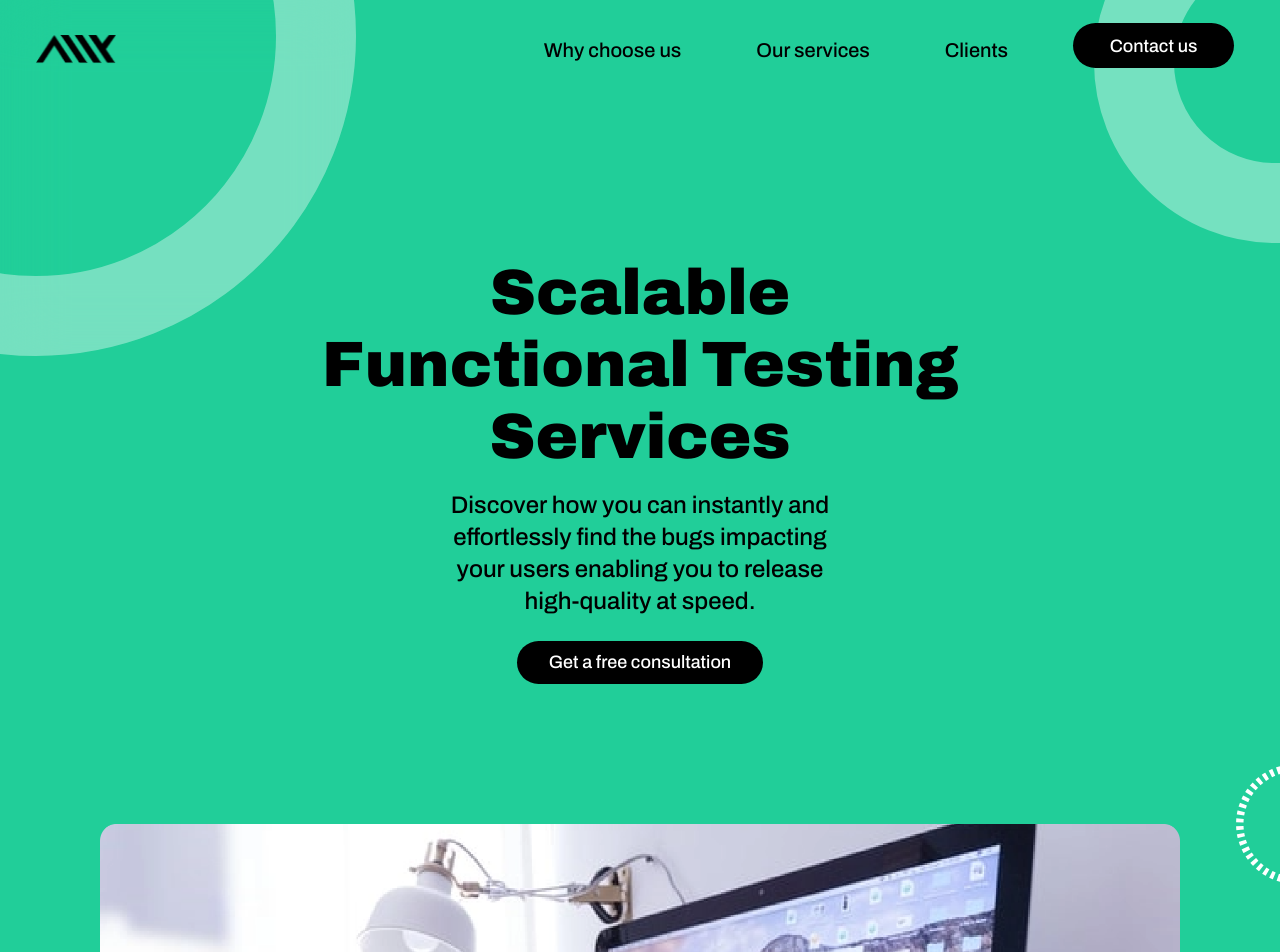
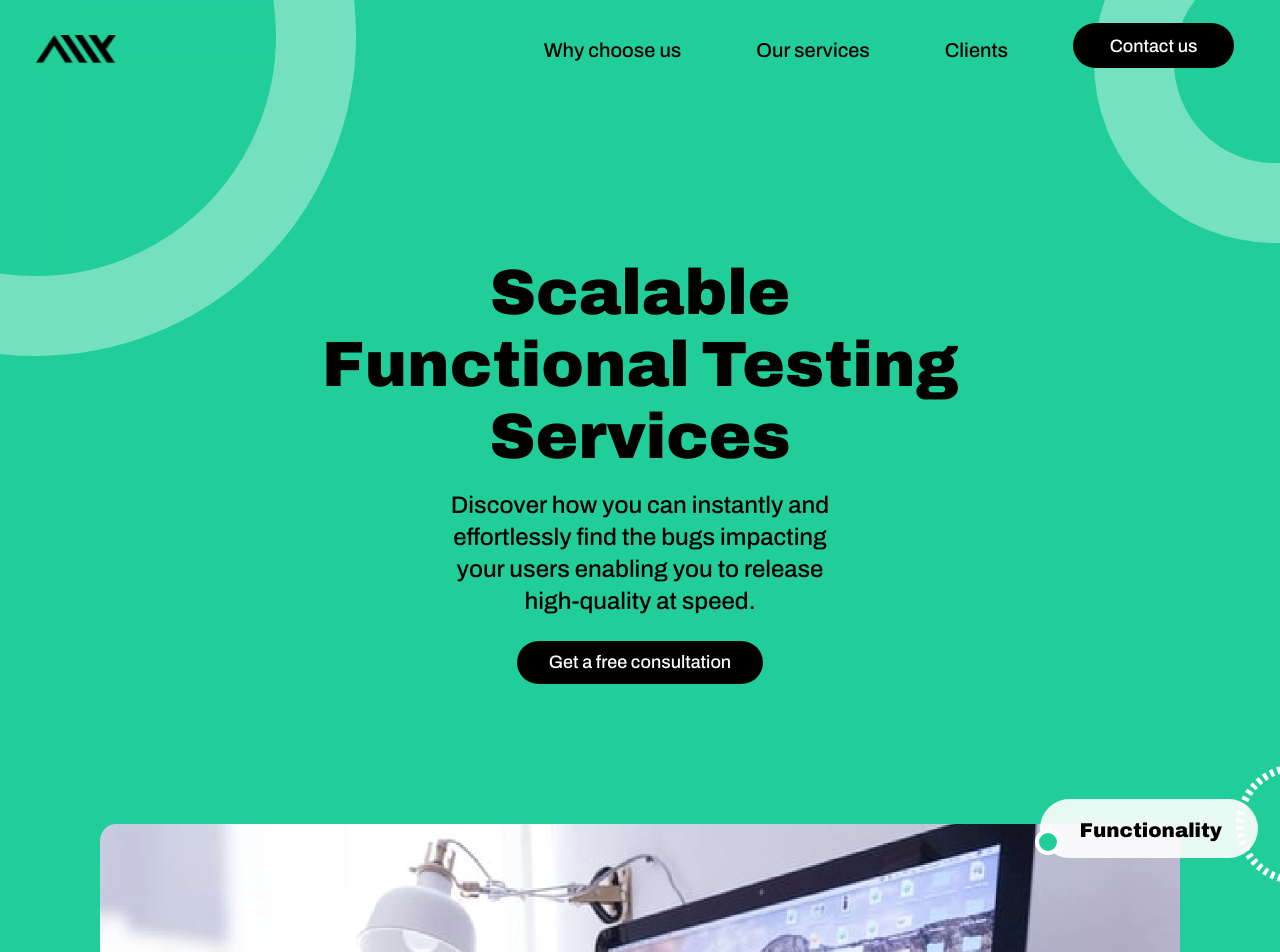
Before and after one commit to a11ysolutions/website, a React (Create React App) app: page /functional in a window 1280 px wide. Shown: the top 952 px of the page. Built offline with nearby package versions, Linux system fonts and the light colour scheme.

Commit message:
fix: adjust functional page pill in desktop so it doesn't get cropped

```diff
--- a/src/Components/Functional/Functional.css
+++ b/src/Components/Functional/Functional.css
@@ -580,8 +580,11 @@
   }
 
   .functional-pill-position {
-    top: 250px;
-    left: 1150px;
+    /* top: 250px;
+    left: 1150px; */
+
+    margin-left: 70%;
+    margin-right: 70%;
   }
   .functional-checked-info-header {
     text-align: left !important;
```
